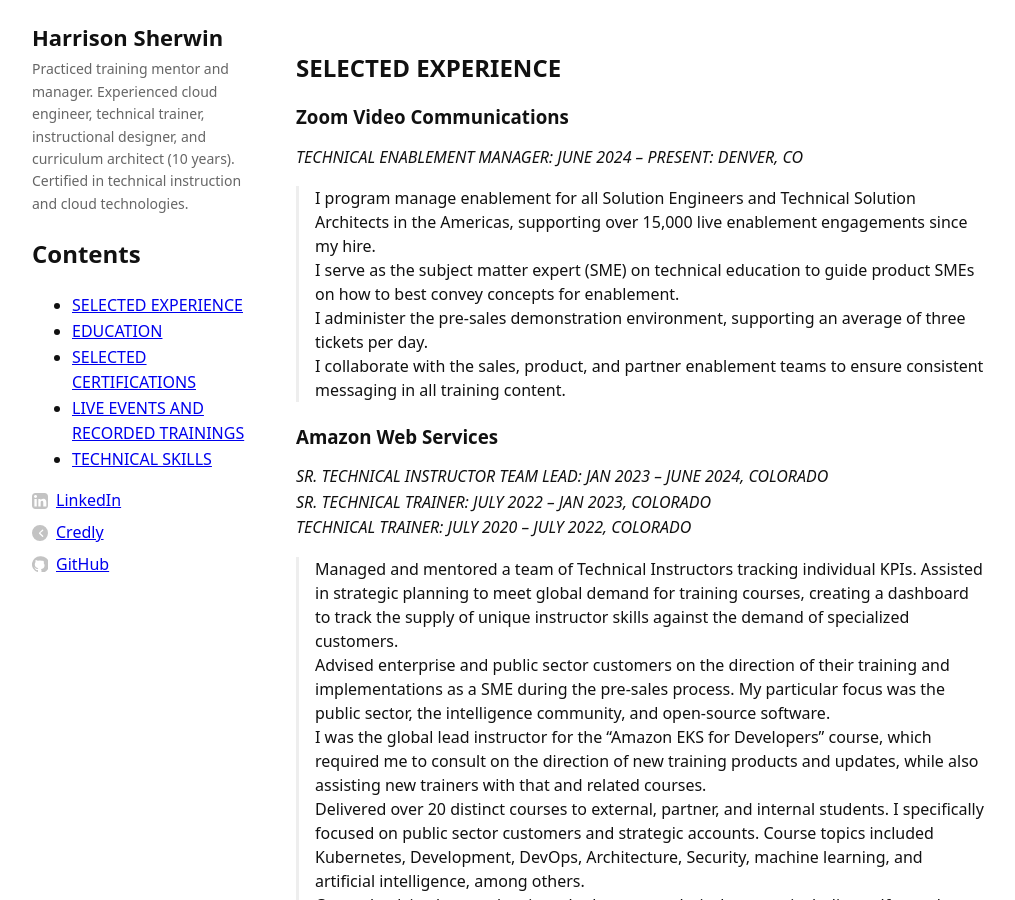
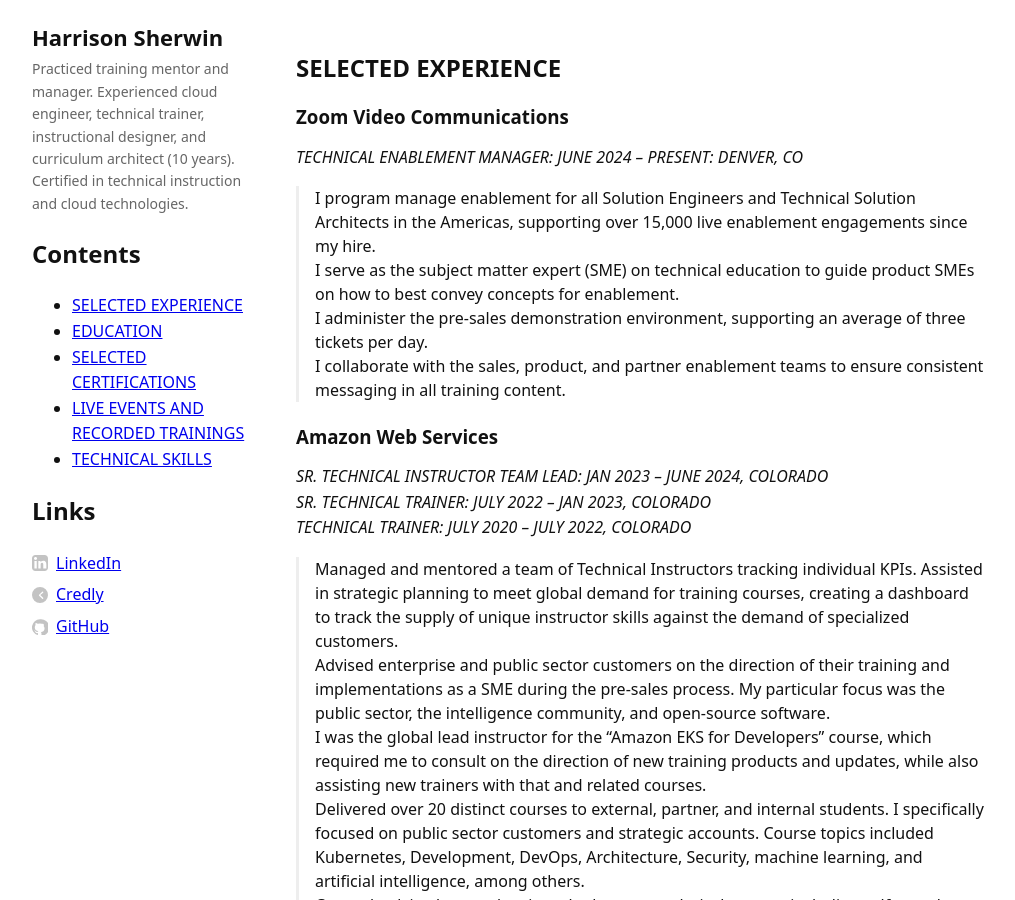
Before and after one commit to hasherwi/hasherwi.github.io, a Jekyll site: the page built from index.md, in a window 1280 px wide and 900 px high. Shown: the whole window, without its empty margins (132-1147 px from the left). Built offline with Jekyll 4.4.1, drawn with Linux system fonts in a browser that asks for light colours.

Commit message:
Update default.html
Add title to links nav.

```diff
--- a/_layouts/default.html
+++ b/_layouts/default.html
@@ -24,6 +24,7 @@
                 </nav>
 
                 <nav class="social">
+                    <h2 class="links-title">Links</h2>
                     <ul>
                         <li>
                             <a href="https://linkedin.com/in/hsherwin/" target="_blank" rel="noopener">
```
